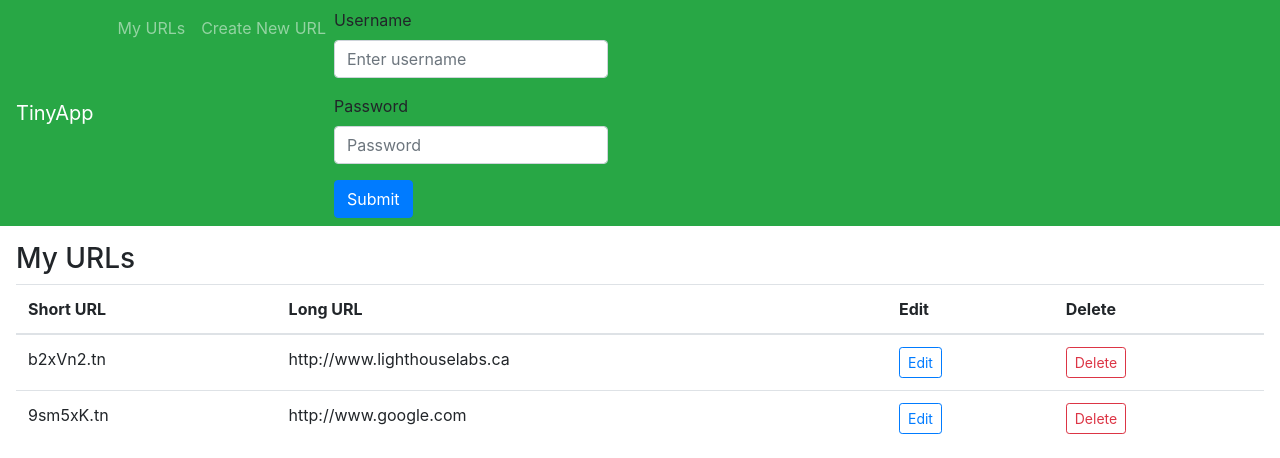
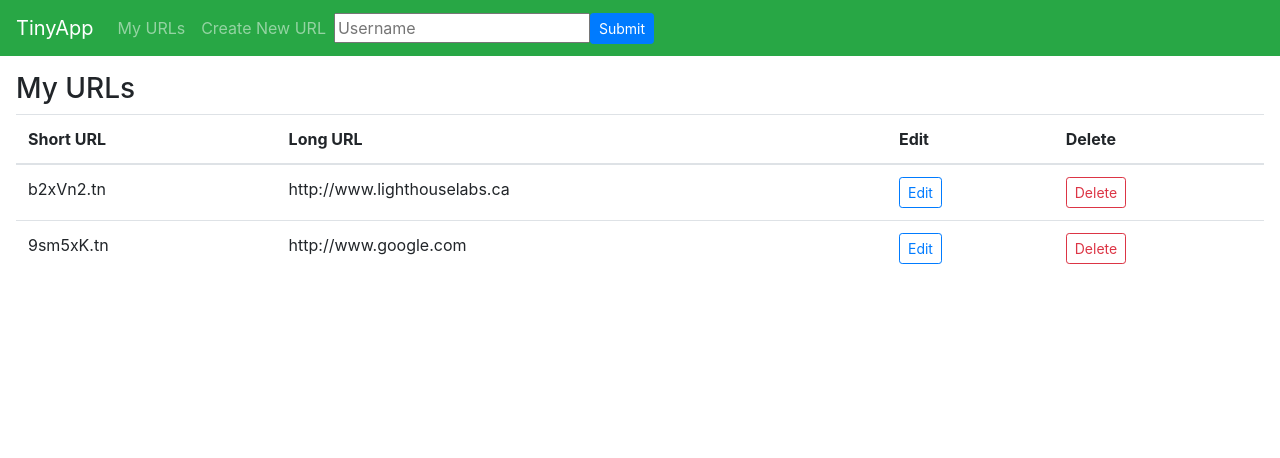
Before and after one commit to julia-gatina/tinyapp, a Node server app: page /urls in a window 1280 px wide. Shown: the top 458 px of the page. Run offline with Node 20, Linux system fonts and the light colour scheme; some libraries are stand-ins or nearby versions.

Commit message:
Implemented login and logout endpoints and changed header partial accordingly

```diff
--- a/express_server.js
+++ b/express_server.js
@@ -31,11 +31,28 @@ app.use(cookieParser());
 // ROUTES (runs when matching run is found)
 //
 
+// LOGIN => After users enter their username
+// API (host: 'http://localhost:8080', method: 'GET', path: '/login')
+
+app.post("/login", (req, res) => {
+  res.cookie('username', req.body.username);
+  res.redirect("/urls");
+})
+
+// LOGOUT = > after user clicks logout button
+// API (host: 'http://localhost:8080', method: 'GET', path: '/logout')
+app.post("/logout", (req, res) => {
+  res.clearCookie('username');
+  res.redirect("/urls");
+})
+
+
 // My URLs page
 // API (host: 'http://localhost:8080', method: 'GET', path: '/urls')
 
 app.get("/urls", (req, res) => {
   const templateVars = {
+    username: req.cookies["username"],
     urls: urlDatabase
   };
   res.render("urls_index", templateVars);
@@ -45,7 +62,10 @@ app.get("/urls", (req, res) => {
 //API (host: 'http://localhost:8080', method: 'GET', path: '/urls/new')
 
 app.get("/urls/new", (req, res) => {
-  res.render("urls_new");
+  const templateVars = {
+    username: req.cookies["username"],
+  };
+  res.render("urls_new", templateVars);
 });
 
 // Creating a new LongURL
@@ -66,6 +86,7 @@ app.get("/u/:shortURL", (req, res) => {
 
   if (longURL) {
     const templateVars = {
+      username: req.cookies["username"],
       shortURL: shortURL,
       longURL: longURL
     };
@@ -74,6 +95,7 @@ app.get("/u/:shortURL", (req, res) => {
     res.send(`URL for given shortURL: "${shortURL}" is not found. Try another one.`);
   }
 });
+
 
 // Edit an existing LongURL
 // API (host: 'http://localhost:8080', method: 'POST', path: '/urls/:shortURL')
@@ -102,11 +124,7 @@ app.post("/urls/:shortURL/delete", (req, res) => {
 function generateRandomString() {
   const generatedShortUrl = Math.random().toString(16).substring(2,8);
   return generatedShortUrl + '.tn';
-
-}
-
-
-// API (host: 'http://localhost:8080', method: 'GET', path: '/urls/:shortURL')
+};
 
 
 
--- a/views/partials/_header.ejs
+++ b/views/partials/_header.ejs
@@ -9,20 +9,17 @@
         <a class="nav-item nav-link" href="/urls">My URLs</a>
         <a class="nav-item nav-link" href="/urls/new">Create New URL</a>
 
-        <form>
-          <div class="form-group">
-            <label for="exampleInputEmail1">Username</label>
-            <input type="username" class="form-control" id="exampleInputEmail1" aria-describedby="emailHelp" placeholder="Enter username">
-            <!-- <small id="emailHelp" class="form-text text-muted">We'll never share your email with anyone else.</small> -->
-          </div>
-          <div class="form-group">
-            <label for="exampleInputPassword1">Password</label>
-            <input type="password" class="form-control" id="exampleInputPassword1" placeholder="Password">
-          </div>
-          <button type="submit" class="btn btn-primary">Submit</button>
+        <% if (username) { %>
+        <form class ="form-inline" method="POST" action="/logout">
+           <span=>Logged In As: <%= username %></span>
+          <button type="submit" class="btn btn-primary btn-sm">Logout</button>
         </form>
-
-
+        <% } else { %>
+        <form class ="form-inline" method="POST" action="/login">
+          <input name="username" type="text" placeholder="Username"> </input>
+          <button type="submit" class="btn btn-primary btn-sm">Submit</button>
+        </form>
+        <% } %>
       </div>
     </div>
   </nav>
```
